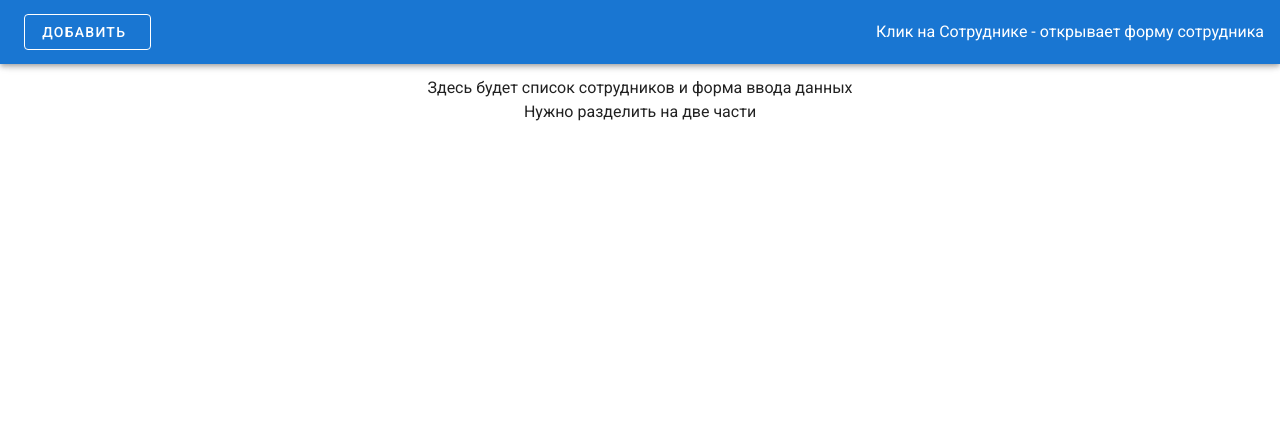
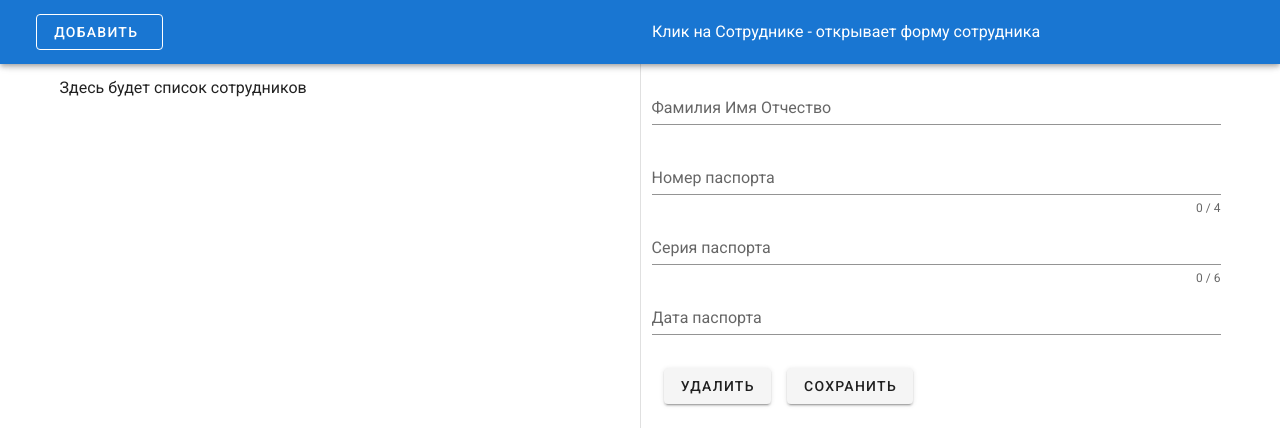
Before and after one commit to ICpogoreloff/my-app, a Vue app: page / in a window 1280 px wide. Shown: the top 446 px of the page. Built offline with nearby package versions, Linux system fonts and the light colour scheme.

Commit message:
Сделал форму справа для ввода. Пока без программной части

```diff
--- a/src/App.vue
+++ b/src/App.vue
@@ -5,6 +5,7 @@
       color="primary"
       dark
     >
+      <v-col>
       <v-btn
           class="ma-2"
           outlined
@@ -12,14 +13,13 @@
         <span class="mr-2">Добавить</span>
 
       </v-btn>
-
-      <v-spacer></v-spacer>
+      </v-col>
+      <v-col>
       <div class="d-flex align-center">
         <span v-once>Клик на Сотруднике - открывает форму сотрудника</span>
       </div>
-
+      </v-col>
     </v-app-bar>
-
     <v-main>
       <HelloWorld/>
     </v-main>
--- a/src/components/index.vue
+++ b/src/components/index.vue
@@ -1,15 +1,68 @@
+
 <template>
+
   <v-container>
-    <v-row class="text-center">
-
-      <v-col class="mb-4">
-        <p class="subheading font-weight-regular">
-          Здесь будет список сотрудников и форма ввода данных
-          <br>Нужно разделить на две части
-
-        </p>
+    <v-row>
+      <v-col>
+      <p class="subheading font-weight-regular">
+        Здесь будет список сотрудников
+      </p>
       </v-col>
-
+      <v-divider
+          vertical
+      >
+      </v-divider>
+        <v-col>
+  <v-form>
+    <v-text-field
+        v-model="fio"
+        :error-messages="nameErrors"
+        label="Фамилия Имя Отчество"
+        required
+        @input="$v.fio.$touch()"
+        @blur="$v.fio.$touch()"
+    ></v-text-field>
+    <v-text-field
+        v-model="pass_ser"
+        :error-messages="emailErrors"
+        label="Номер паспорта"
+        required
+        :counter="4"
+        @input="$v.pass_ser.$touch()"
+        @blur="$v.pass_ser.$touch()"
+    ></v-text-field>
+    <v-text-field
+        v-model="pass_no"
+        :error-messages="nameErrors"
+        label="Серия паспорта"
+        required
+        :counter="6"
+        @input="$v.pass_no.$touch()"
+        @blur="$v.pass_no.$touch()"
+    ></v-text-field>
+    <v-text-field
+        v-model="pass_dt"
+        :error-messages="nameErrors"
+        label="Дата паспорта"
+        required
+        @input="$v.pass_dt.$touch()"
+        @blur="$v.pass_dt.$touch()"
+    ></v-text-field>
+    <v-col>
+    <v-btn
+        class="mr-4"
+        @click="clear"
+    >
+      Удалить
+    </v-btn>
+    <v-btn class="mr-4"
+           @click="saveEmp"
+    >
+      Сохранить
+    </v-btn>
+    </v-col>
+  </v-form>
+    </v-col>
     </v-row>
   </v-container>
 </template>
```
